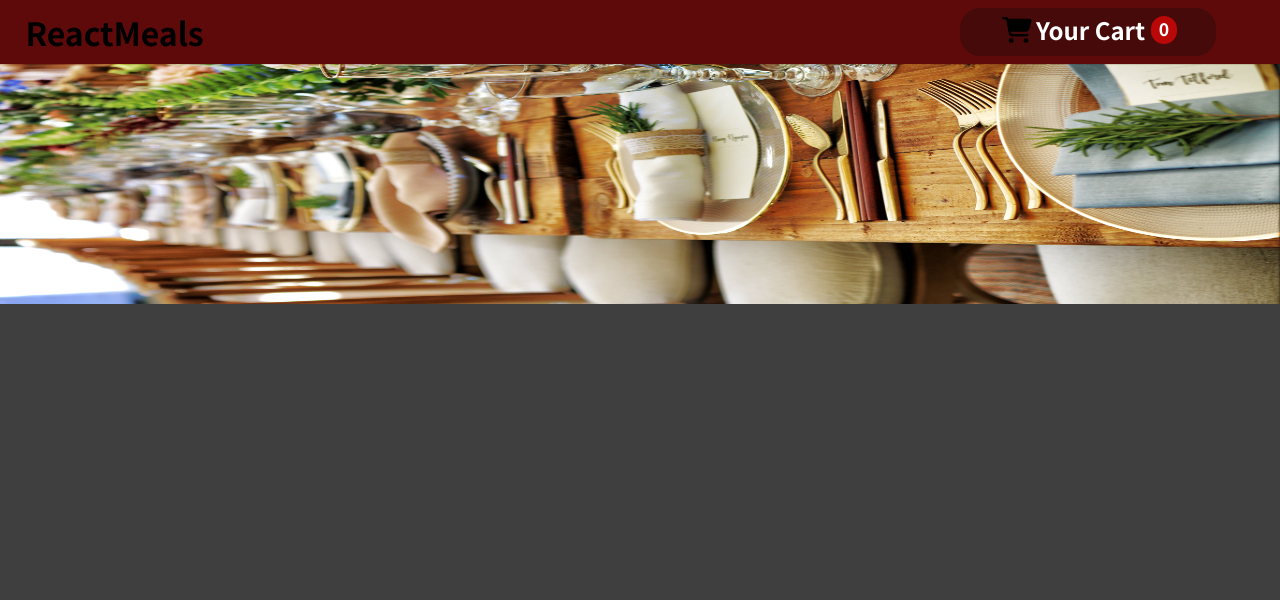
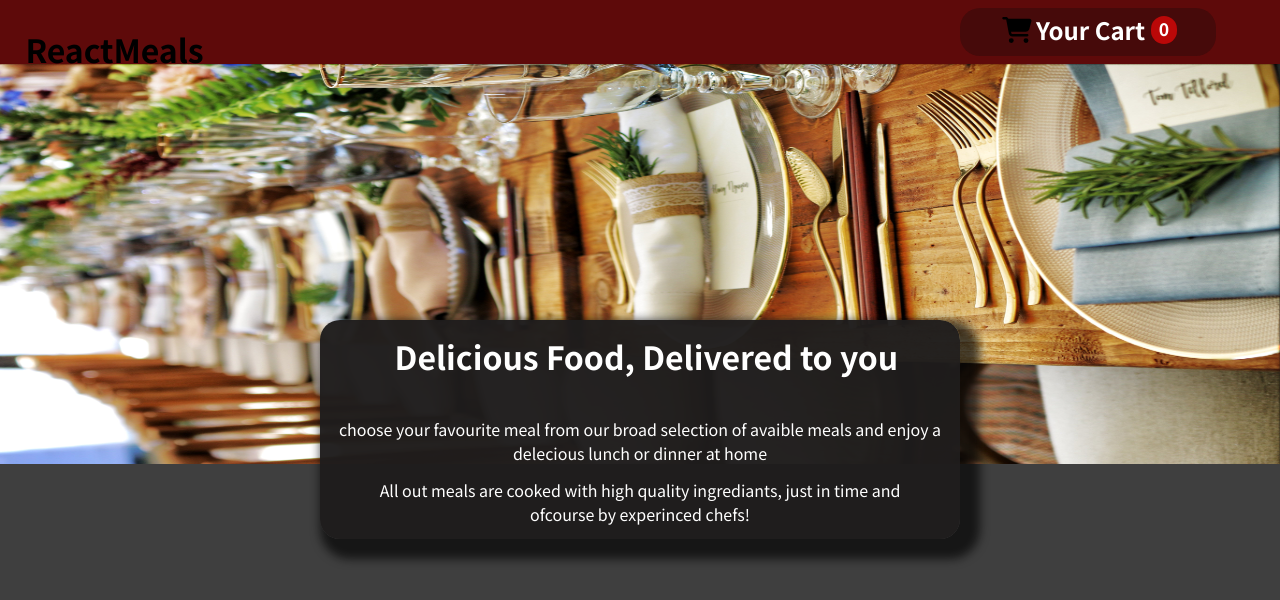
Before and after one commit to bhanu567/food-ordering-beta-app, a React (Create React App) app: page / in a window 1280 px wide. Shown: the top 600 px of the page. Built offline with nearby package versions, Linux system fonts and the light colour scheme.

Commit message:
Added a summary page

```diff
--- a/src/components/header.js
+++ b/src/components/header.js
@@ -2,13 +2,14 @@ import React from "react";
 import Navigation from "./navigation";
 import mealsImage from "../assets/header_image.jpg"
 import "./header.css"
-
+import Summary from "./summary";
 
 const Header = () => {
   return (
     <div >
       <Navigation></Navigation>
       <img className="mealsImage" src={mealsImage} alt="logo"></img>
+      <Summary></Summary>
     </div>
   );
 };
--- a/src/components/navigation.css
+++ b/src/components/navigation.css
@@ -27,7 +27,7 @@
 }
 .mealsImage{
     width: 100%;
-    height: 30vh;
+    height: 50vh;
 }
 .rightIcon{
     height: 75%;
--- /dev/null
+++ b/src/components/summary.css
@@ -0,0 +1,22 @@
+.border_box {
+  width: 50%;
+  top: 40vh;
+  left: 25vw;
+  position: absolute;
+  background-color: rgba(30, 28, 28, 0.968);
+  color: white;
+  justify-content: center;
+  border-radius: 20px;
+  box-shadow: 10px 10px 10px 10px rgba(7, 7, 7, 0.717);
+  text-align: center;
+}
+h1 {
+  margin-top: 2%;
+  margin-bottom: 6%;
+}
+.first {
+  margin: 2% 2%;
+}
+.second {
+  margin: 2% 6%;
+}
--- /dev/null
+++ b/src/components/summary.js
@@ -0,0 +1,21 @@
+import React from "react";
+import "./summary.css";
+
+const Summary = () => {
+  return (
+    <div className="border_box">
+      <h1>Delicious Food, Delivered to you</h1>
+
+      <p className="first">
+        choose your favourite meal from our broad selection of avaible meals and
+        enjoy a delecious lunch or dinner at home
+      </p>
+
+      <p className="second">
+        All out meals are cooked with high quality ingrediants, just in time and
+        ofcourse by experinced chefs!
+      </p>
+    </div>
+  );
+};
+export default Summary;
```
